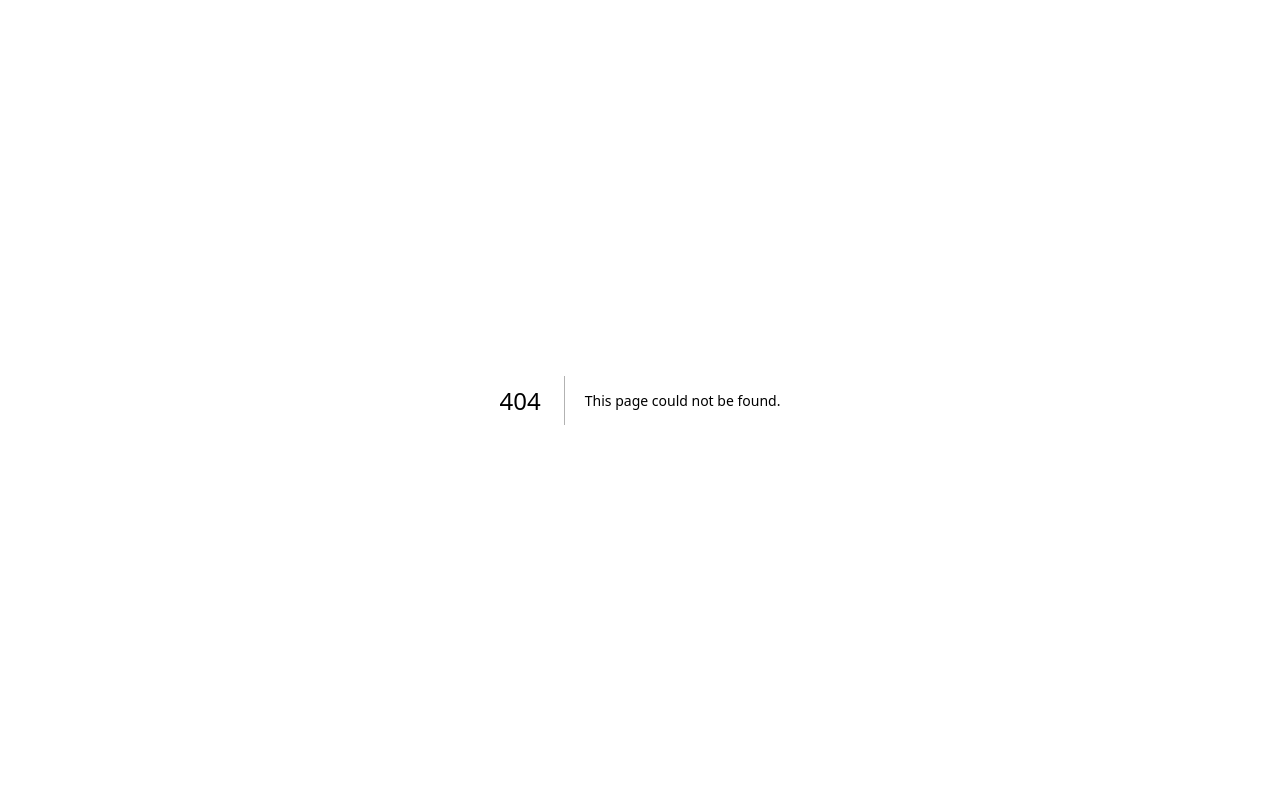
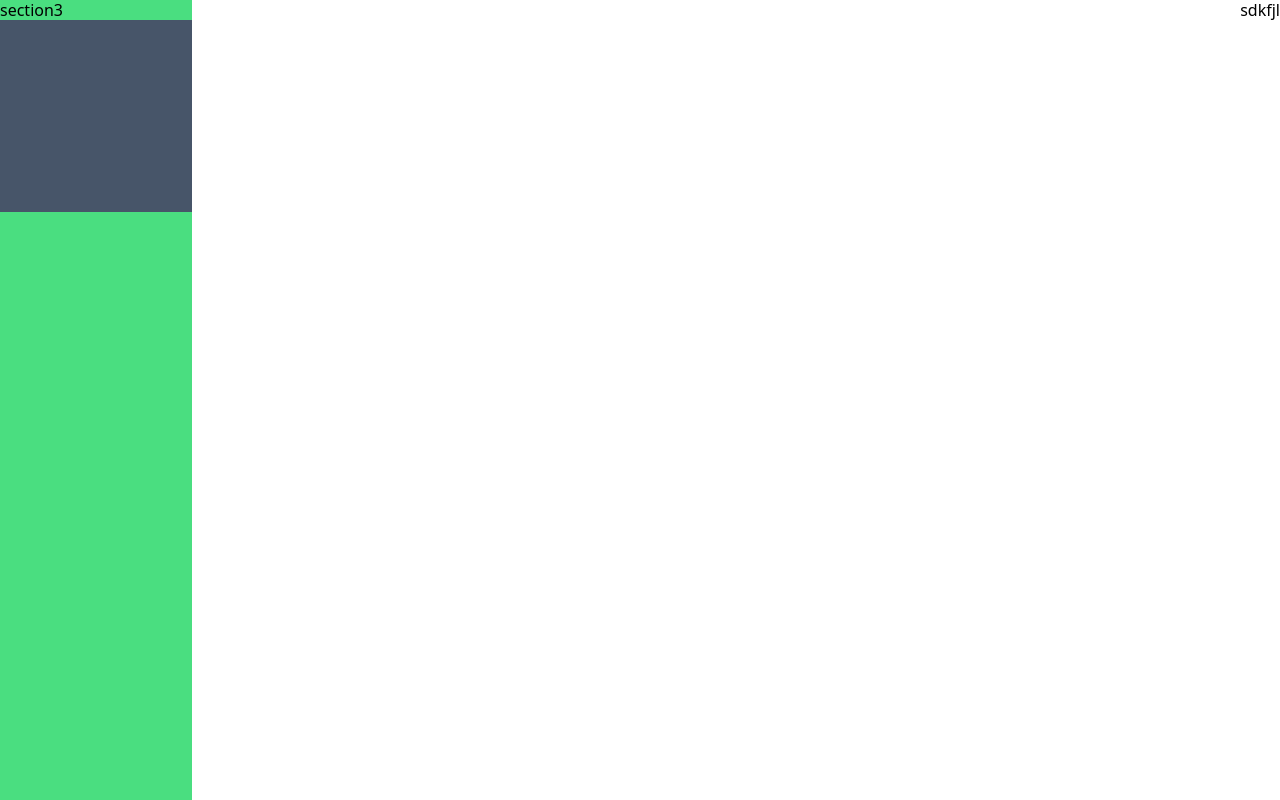
Before and after one commit to cst9221/blog, a Next.js app: page / in a window 1280 px wide. Before the commit this address had no page. Built offline with nearby package versions, Linux system fonts and the light colour scheme.

Commit message:
ADD default route

```diff
--- /dev/null
+++ b/app/(default)/layout.tsx
@@ -0,0 +1,31 @@
+import Link from "next/link"
+
+export default function DefaultLayout({children}: {children: React.ReactNode}) {
+  return (
+    <>
+      {/* <header className="fixed top-0 left-0 w-full">
+        <nav className="py-2 mx-4">
+          <ol className="flex justify-center gap-2">
+            <li className="inline-block">
+              <Link href="/about" className="px-2">
+                about
+              </Link>
+            </li>
+            <li className="inline-block">
+              <Link href="/posts" className="px-2">
+                posts
+              </Link>
+            </li>
+            <li className="inline-block">
+              <Link href="/playground" className="px-2">
+                playground
+              </Link>
+            </li>
+          </ol>
+        </nav>
+      </header> */}
+
+      <main className="h-screen overflow-auto dark:bg-[#101010]">{children}</main>
+    </>
+  )
+}
--- /dev/null
+++ b/app/(default)/page.tsx
@@ -0,0 +1,26 @@
+export default function HomePage() {
+  return (
+    <div className="relative">
+      <div className="absolute right-0 w-50 h-screen bg-white">sdkfjl</div>
+
+      <section className="absolute top-0 h-[100vh] max-w-[672px] m-auto dark:text-white">
+        <div className="sticky h-[200vh] bg-red-400">
+          <div>section1</div>
+          <div className="top-1/2 right-4 w-48 aspect-square bg-slate-800"></div>
+        </div>
+      </section>
+      <section className="absolute h-[100vh] max-w-[672px] m-auto dark:text-white">
+        <div className="sticky h-[300vh] bg-yellow-400">
+          <div className="">section2</div>
+          <div className="top-1/2 right-4 w-48 aspect-square bg-slate-700"></div>
+        </div>
+      </section>
+      <section className="absolute h-[100vh] max-w-[672px] m-auto dark:text-white">
+        <div className="sticky h-[200vh] bg-green-400">
+          <div className="">section3</div>
+          <div className="top-1/2 right-4 w-48 aspect-square bg-slate-600"></div>
+        </div>
+      </section>
+    </div>
+  )
+}
```
